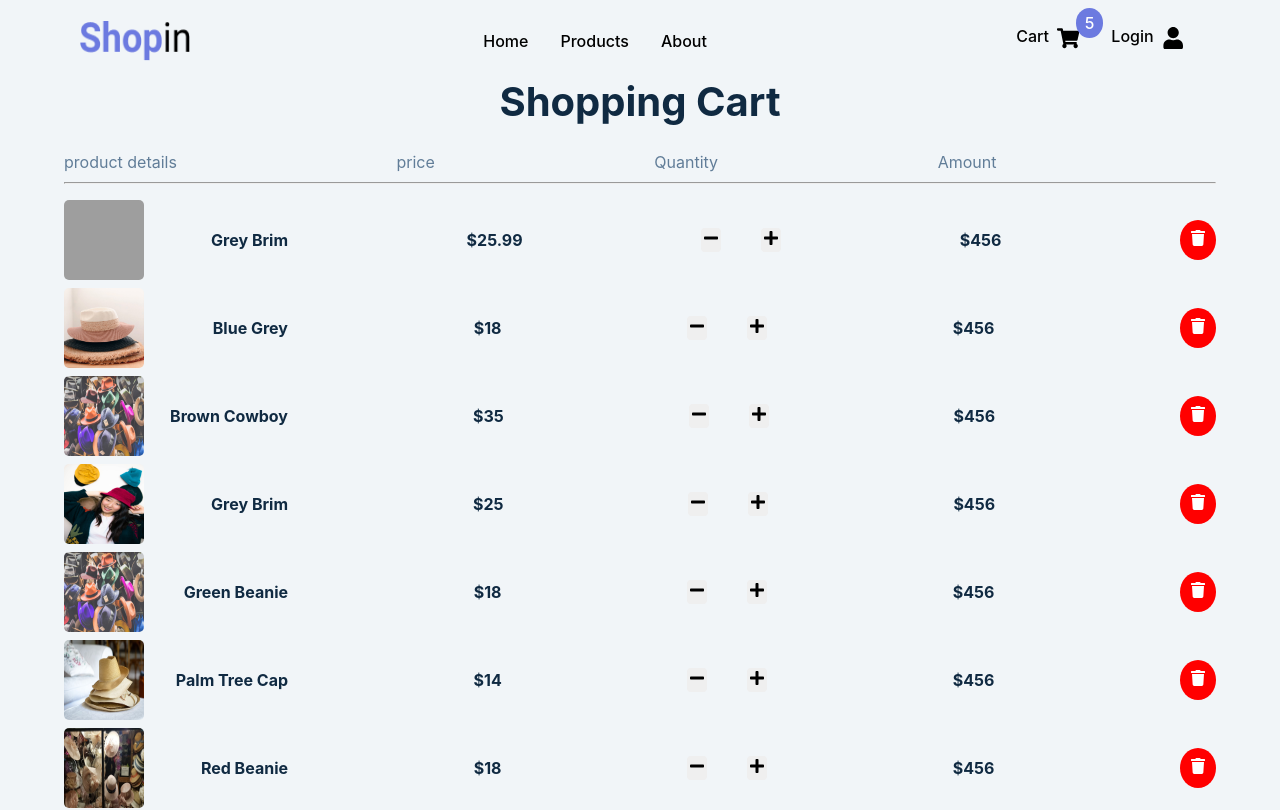
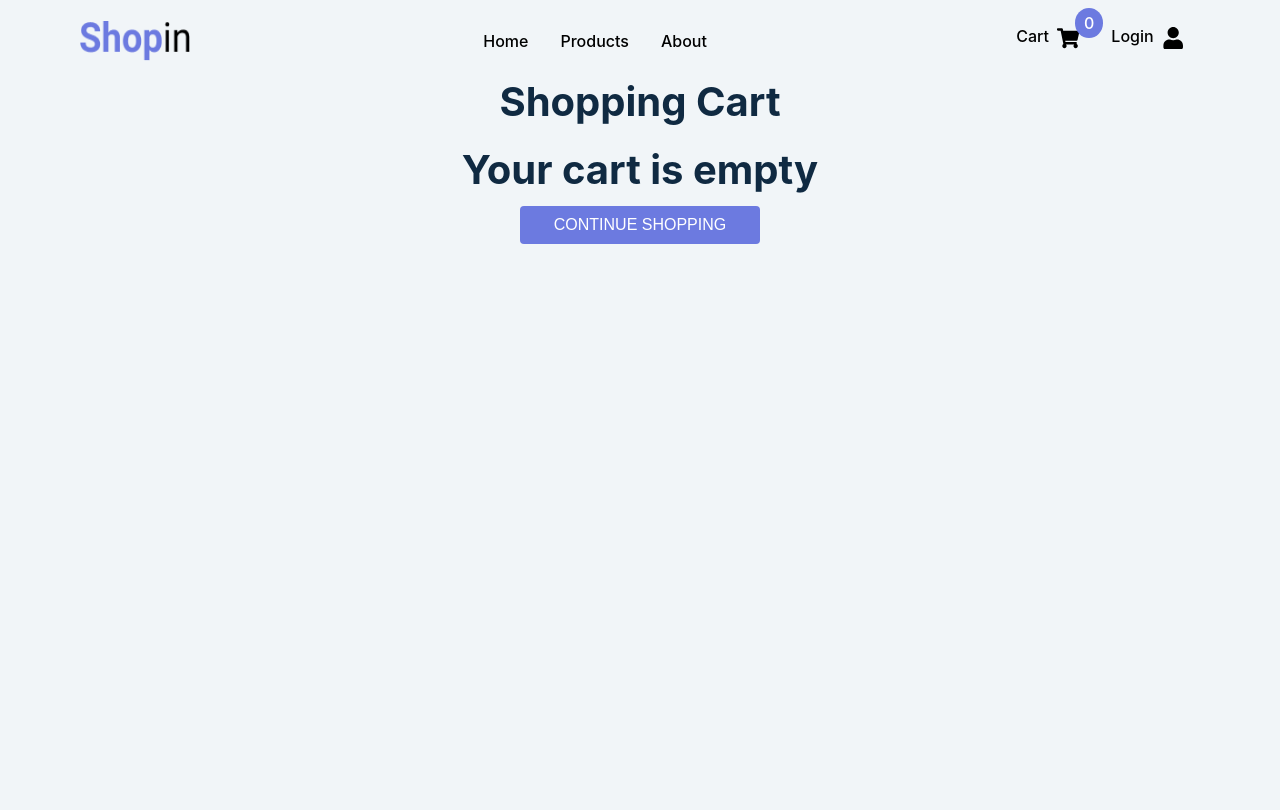
Before and after one commit to Cham-X/shopin-app, a Next.js app: page /cart in a window 1280 px wide. Shown: the top 810 px of the page. Built offline with nearby package versions, Linux system fonts and the light colour scheme; grey boxes are pictures that could not be loaded.

Commit message:
empty cart updated

```diff
--- a/Contexts/globalContext.js
+++ b/Contexts/globalContext.js
@@ -8,9 +8,9 @@ export const AppContext = React.createContext();
 const allCategories = ["products", ...new Set(SHOP_DATA.map((item) => item.category))];
 
 const initaialState = {
-  cart: SHOP_DATA,
+  cart: [],
   total: 0,
-  amount: 5,
+  amount: 0,
 };
 
 export const AppProvider = ({ children }) => {
@@ -24,20 +24,20 @@ export const AppProvider = ({ children }) => {
   };
 
   const remove = (id) => {
-    dispatch({ type: "REMOVE", payload: id });
+    dispatch({ type: "REMOVE_FROM_CART", payload: id });
   };
 
   const add = (id) => {
-    dispatch({ type: "ADD", payload: id });
+    dispatch({ type: "ADD_TO_CART", payload: id });
   };
 
   const increase = (id) => {
-    dispatch({ type: "INCREASE", payload: id });
+    dispatch({ type: "INCREASE_QUANTITY", payload: id });
     console.log('add')
   };
 
   const decrease = (id) => {
-    dispatch({ type: "DECREASE", payload: id });
+    dispatch({ type: "DECREASE_QUANTITY", payload: id });
   };
 
   const openSidebar = () => {
--- a/Reducer/Reducer.js
+++ b/Reducer/Reducer.js
@@ -5,19 +5,19 @@ const reducer = (state, action) => {
       cart: [],
     };
   }
-  if (action.type === "REMOVE") {
+  if (action.type === "REMOVE_FROM_CART") {
     return {
       ...state,
       cart: state.cart.filter((cartItem) => cartItem.id !== action.payload),
     };
   }
-  if(action.type === "ADD"){
+  if(action.type === "ADD_TO_CART"){
     return{
       ...state,
       cart:state.cart.push()
     }
   }
-  if (action.type === "INCREASE") {
+  if (action.type === "INCREASE_QUANTITY") {
     let termCart = state.cart.map((cartItem) => {
       if (cartItem.id === action.payload) {
         return {
@@ -32,7 +32,7 @@ const reducer = (state, action) => {
       cart: termCart,
     };
   }
-  if (action.type === "DECREASE") {
+  if (action.type === "DECREASE_QUANTITY") {
     let termCart = state.cart
       .map((cartItem) => {
         if (cartItem.id === action.payload) {
--- a/components/CartContainer/CartContainer.js
+++ b/components/CartContainer/CartContainer.js
@@ -1,4 +1,5 @@
 import CartItem from "../../components/CartItem/CartItem";
+import Button from "../../components/Button/Button"
 import { useGlobalContext } from "../../Contexts/globalContext";
 import styles from "./CartContainer.module.css"
 
@@ -9,6 +10,8 @@ function CartContainer() {
       <header>
         <h2 className={styles.cartHeader}>Shopping Cart</h2>
       </header>
+      {cart.length > 0 ? (
+        <>
           <div className={styles.cartTableHeader}>
             <p>product details</p>
             <p>price</p>
@@ -19,18 +22,20 @@ function CartContainer() {
           <hr />
           <div>
             {cart.map((item) => {
-          return(
-            <CartItem key={item.id} {...item}/>
-          )
+              return <CartItem key={item.id} {...item} />;
             })}
           </div>
           <hr />
           <footer>
-        <div>
-
+            <div></div>
+          </footer>
+        </>
+      ) : (
+        <div className={styles.emptyCart}>
+          <h2>Your cart is empty</h2>
+          <Button href="product" page="continue Shopping" />
         </div>
-      </footer>
-
+      )}
     </section>
   );
 }
--- a/components/CartContainer/CartContainer.module.css
+++ b/components/CartContainer/CartContainer.module.css
@@ -16,3 +16,10 @@ margin-bottom: 1.3rem;
 .cartTableHeader p{
   margin: 0;
 }
+.emptyCart{
+  display: flex;
+  flex-direction: column;
+  align-items: center;
+  justify-content: center;
+  gap: 1rem;
+}
--- a/components/CartItem/CartItem.js
+++ b/components/CartItem/CartItem.js
@@ -20,13 +20,13 @@ const CartItem = ({id,image,name,price,quantity}) => {
           <FaMinus />
         </button>
         {/* item quantity */}
-        <h4 className={styles.amount}>{quantity}</h4>
+        <h4 className={styles.amount}>m{quantity}</h4>
         {/* increase button */}
         <button className={styles.amountBtn} onClick={() => increase(id)}>
           <FaPlus />
         </button>
       </div>
-      <h4 className={styles.totalAmount}>$456</h4>
+      <h4 className={styles.totalAmount}>${quantity * price}</h4>
       {/* remove button */}
       <button className={styles.deleteBtn} onClick={() => remove(id)}>
         <FaTrash />
```
Lines whose indentation alone changed are shown as unchanged.
